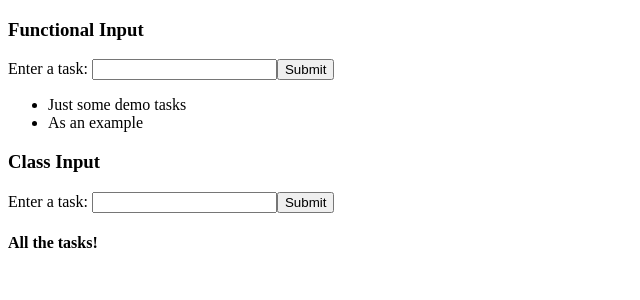
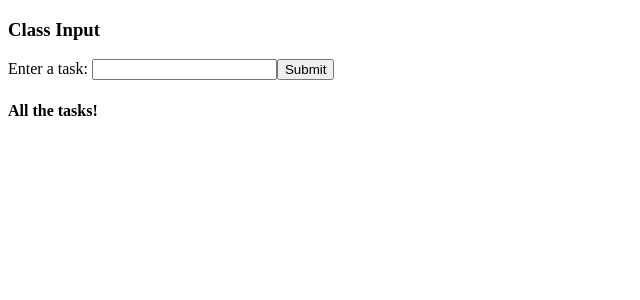
Before and after one commit to ManonLef/class-based-practice, a React (Vite) app: page / in a window 1280 px wide. Shown: the top 300 px of the page, without its empty margins (0-640 px from the left). Built offline with nearby package versions, Linux system fonts and the light colour scheme.

Commit message:
remove functional Input component from project

```diff
--- a/src/App.jsx
+++ b/src/App.jsx
@@ -1,10 +1,8 @@
 import ClassInput from "./ClassInput";
-import FunctionalInput from "./FunctionalInput";
 
 function App() {
   return (
     <div>
-      <FunctionalInput name="Functional Input" />
       <ClassInput name="Class Input" />
     </div>
   );
--- a/src/FunctionalInput.jsx
+++ /dev/null
@@ -1,39 +0,0 @@
-import { useState } from "react";
-
-const FunctionalInput = ({ name }) => {
-  const [todos, setTodos] = useState(["Just some demo tasks", "As an example"]);
-  const [inputVal, setInputVal] = useState("");
-
-  const handelInputChange = (e) => {
-    setInputVal(e.target.value);
-  };
-
-  const handleSubmit = (e) => {
-    e.preventDefault();
-    setTodos((todo) => [...todo, inputVal]);
-    setInputVal("");
-  };
-
-  return (
-    <section>
-      <h3>{name}</h3>
-      <form onSubmit={handleSubmit}>
-        <label htmlFor="task-entry">Enter a task: </label>
-        <input
-          type="text"
-          name="task-entry"
-          value={inputVal}
-          onChange={handelInputChange}
-        />
-        <button type="submit">Submit</button>
-      </form>
-      <ul>
-        {todos.map((todo) => (
-          <li key={todo}>{todo}</li>
-        ))}
-      </ul>
-    </section>
-  );
-};
-
-export default FunctionalInput;
```
